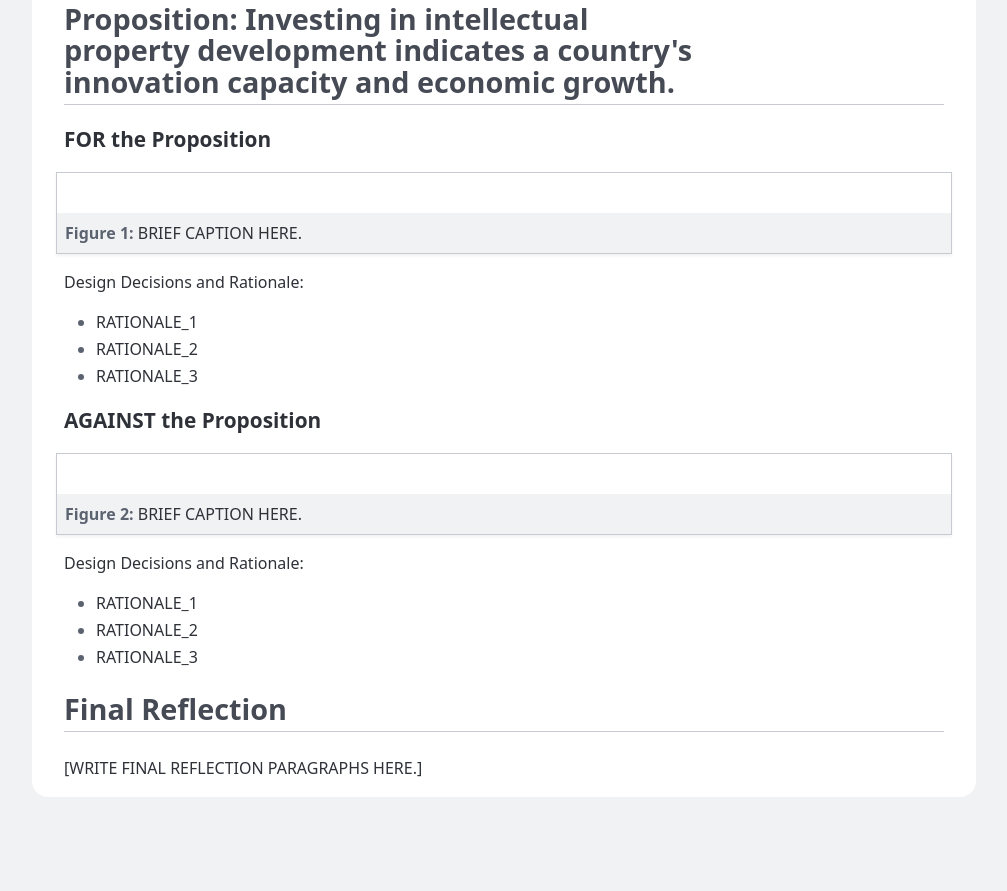
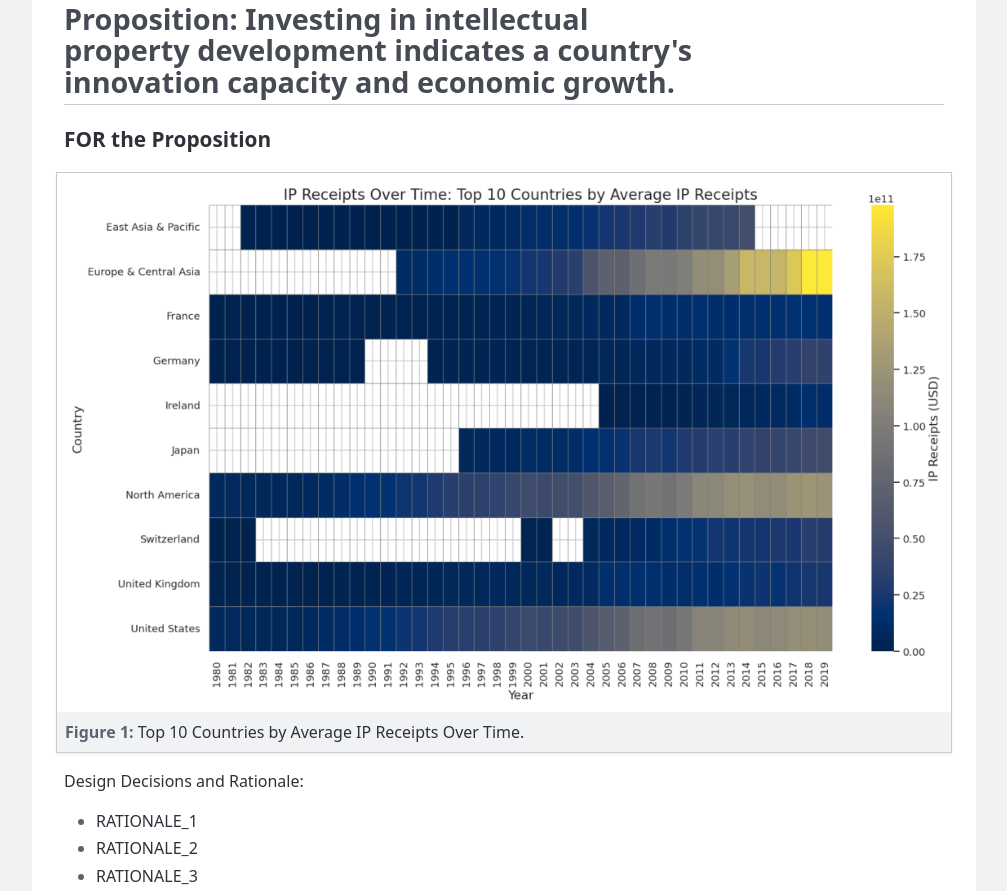
Before and after one commit to JacquelynGarcia/PersuasiveDeceptiveVisualization, a plain HTML site: page index.html in a window 1280 px wide. Shown: the part 382-1273 px from the top of the page, without its empty margins (136-1143 px from the left). Before the commit the page ends 1187 px from the top, so only its background shows below. Drawn offline with Linux system fonts and the light colour scheme.

Commit message:
adding visualizations

```diff
--- a/index.html
+++ b/index.html
@@ -90,6 +90,12 @@
 
       /* Sectioning elements */
 
+      figure img {
+      display: block; /* Prevents extra space below the image */
+      max-width: 100%; /* Ensures the image doesn't exceed the width of its container */
+      height: auto;    /* Maintains the image's aspect ratio */
+      }
+
       header {
         padding-block: 1em;
         text-align: center;
@@ -159,8 +165,8 @@
         <h3>FOR the Proposition</h3>
 
         <figure>
-          <img src="IMAGE_FILENAME" alt="" />
-          <figcaption>BRIEF CAPTION HERE.</figcaption>
+          <img src="ip_receipt.png" alt="Heatmap of IP Receipts Over Time for Top 10 Countries" />
+          <figcaption>Top 10 Countries by Average IP Receipts Over Time.</figcaption>
         </figure>
 
         <p>Design Decisions and Rationale:</p>
@@ -176,8 +182,8 @@
         <h3>AGAINST the Proposition</h3>
 
         <figure>
-          <img src="IMAGE_FILENAME" alt="" />
-          <figcaption>BRIEF CAPTION HERE.</figcaption>
+          <img src="trademarks.png" alt="Heatmap of Trademark Activity Over Time for Countries with High Trademark Activity but Low IP Receipts" />
+          <figcaption>Countries with High Trademark Activity but Low IP Receipts Over Time.</figcaption>
         </figure>
 
         <p>Design Decisions and Rationale:</p>
```
Also changed, not shown: ip_receipt.png (added), trademarks.png (added).
